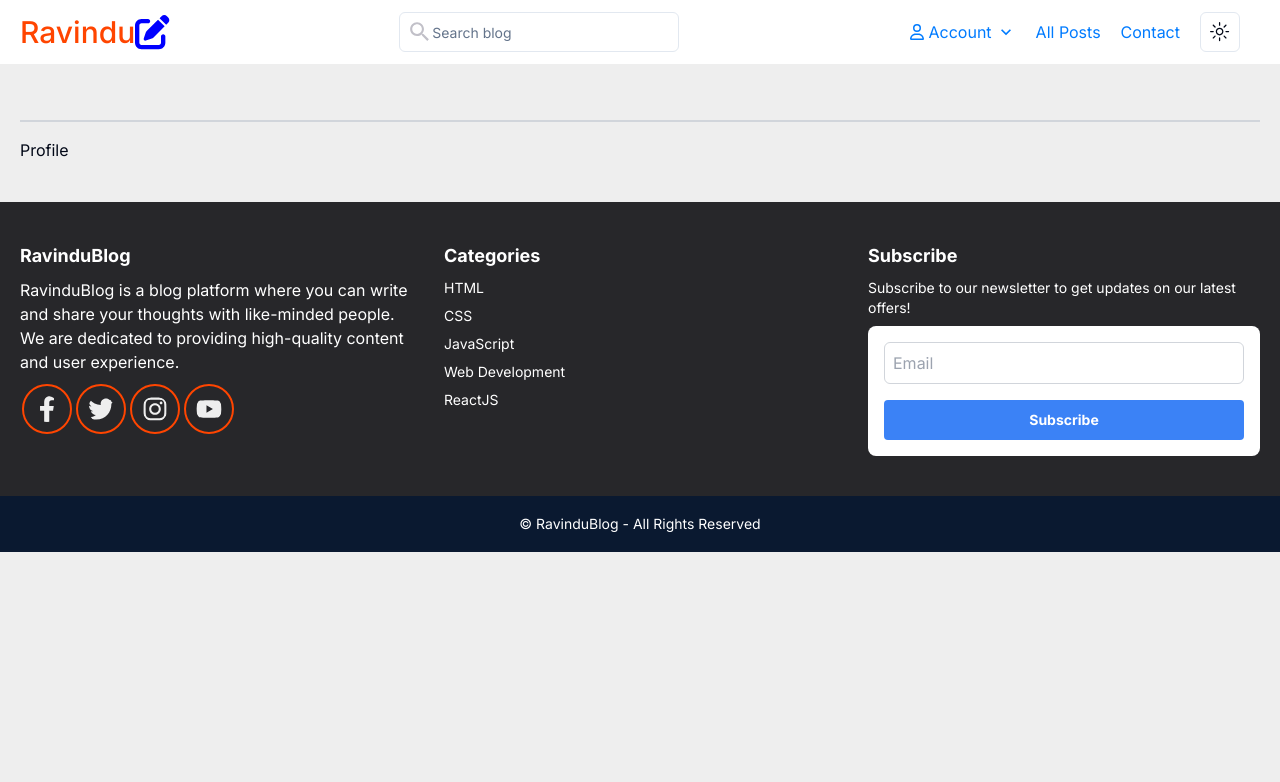
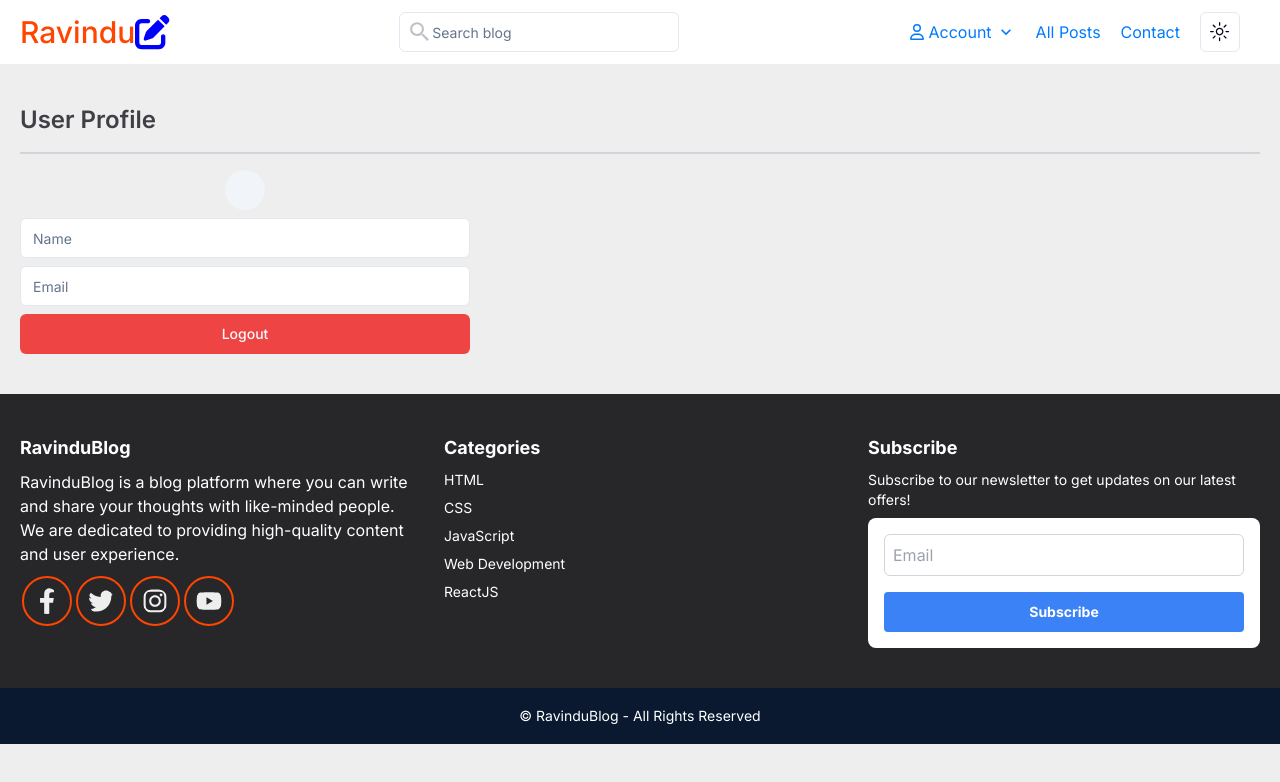
Before and after one commit to IT22898920/Fullstack-NextJS-RavinduBlog-AI-, a Next.js app: page /profile in a window 1280 px wide. Shown: the top 782 px of the page. Built offline with nearby package versions, Linux system fonts and the light colour scheme; no server answers.

Commit message:
profile  edit

```diff
--- a/next.config.mjs
+++ b/next.config.mjs
@@ -1,4 +1,35 @@
 /** @type {import('next').NextConfig} */
-const nextConfig = {};
+const nextConfig = {
+  images: {
+    // domains: ["i.ibb.co"]
+    remotePatterns: [
+      {
+        protocol: "https",
+        hostname: "lh3.googleusercontent.com",
+        pathname: "**",
+      },
+      {
+        protocol: "https",
+        hostname: "avatars.githubusercontent.com",
+        pathname: "**",
+      },
+      {
+        protocol: "https",
+        hostname: "i.ibb.co",
+        pathname: "**",
+      },
+      {
+        protocol: "http",
+        hostname: "res.cloudinary.com",
+        pathname: "**",
+      },
+      {
+        protocol: "https",
+        hostname: "course.zinotrustacademy.com",
+        pathname: "**",
+      },
+    ],
+  },
+};
 
 export default nextConfig;
--- a/package.json
+++ b/package.json
@@ -10,6 +10,7 @@
   },
   "dependencies": {
     "@hookform/resolvers": "^3.9.0",
+    "@radix-ui/react-avatar": "^1.1.0",
     "@radix-ui/react-dialog": "^1.1.1",
     "@radix-ui/react-dropdown-menu": "^2.1.1",
     "@radix-ui/react-icons": "^1.3.0",
--- /dev/null
+++ b/src/@/components/ui/avatar.jsx
@@ -0,0 +1,35 @@
+"use client"
+
+import * as React from "react"
+import * as AvatarPrimitive from "@radix-ui/react-avatar"
+
+import { cn } from "@/lib/utils"
+
+const Avatar = React.forwardRef(({ className, ...props }, ref) => (
+  <AvatarPrimitive.Root
+    ref={ref}
+    className={cn("relative flex h-10 w-10 shrink-0 overflow-hidden rounded-full", className)}
+    {...props} />
+))
+Avatar.displayName = AvatarPrimitive.Root.displayName
+
+const AvatarImage = React.forwardRef(({ className, ...props }, ref) => (
+  <AvatarPrimitive.Image
+    ref={ref}
+    className={cn("aspect-square h-full w-full", className)}
+    {...props} />
+))
+AvatarImage.displayName = AvatarPrimitive.Image.displayName
+
+const AvatarFallback = React.forwardRef(({ className, ...props }, ref) => (
+  <AvatarPrimitive.Fallback
+    ref={ref}
+    className={cn(
+      "flex h-full w-full items-center justify-center rounded-full bg-muted",
+      className
+    )}
+    {...props} />
+))
+AvatarFallback.displayName = AvatarPrimitive.Fallback.displayName
+
+export { Avatar, AvatarImage, AvatarFallback }
--- a/src/app/profile/page.jsx
+++ b/src/app/profile/page.jsx
@@ -1,13 +1,14 @@
 import Profile from "@/components/profile/Profile";
+import PageTitle from "@/components/widgets/PageTitle";
 import { Separator } from "components/ui/separator";
-// import PageTitle from "components/widgets/PageTitle";
 import React from "react";
 
 export default function page() {
+
   return (
     <section>
       <div className="container">
-        {/* <PageTitle title="User Profile" /> */}
+        <PageTitle title="User Profile" />
         <Separator className="my-4 border-b-[2px] border-gray-300" />
         <Profile />
       </div>
--- a/src/components/profile/Profile.jsx
+++ b/src/components/profile/Profile.jsx
@@ -1,7 +1,56 @@
+"use client";
+import { signOut, useSession } from 'next-auth/react';
 import React from 'react';
+import { Input } from '../ui/input';
+import { Button } from '../ui/button';
+import { Avatar, AvatarFallback, AvatarImage } from "@/components/ui/avatar";
 
-export default function Profile() {
+function Profile() {
+  const { data: session, status } = useSession();
+  console.log(session);
+
   return (
-    <div>Profile</div>
+    <div className="w-[450px] space-y-2">
+      <div className="--center-all">
+        <UserAvatar />
+      </div>
+      <Input
+        type="text"
+        placeholder="Name"
+        value={session?.user?.name}
+        className="text-color-dark"
+      />
+      <Input
+        type="email"
+        placeholder="Email"
+        value={session?.user?.email}
+        className="text-color-dark"
+      />
+      <Button
+        className="w-full"
+        variant={"destructive"}
+        onClick={() => signOut()}
+      >
+        Logout
+      </Button>
+    </div>
   );
 }
+
+export function UserAvatar() {
+  const { data: session } = useSession();
+
+  return (
+    <>
+      <div className="--center-all">
+        <Avatar>
+          <AvatarImage src={session?.user?.image} />
+          <AvatarFallback>{session?.user?.name?.slice(0, 2)}
+          </AvatarFallback>
+        </Avatar>
+      </div>
+    </>
+  );
+}
+
+export default Profile;
--- /dev/null
+++ b/src/components/widgets/PageTitle.jsx
@@ -0,0 +1,18 @@
+import { cn } from "@/lib/utils";
+import React from "react";
+
+export default function PageTitle({ title, className }) {
+  return <h1 className={cn("text-2xl font-semibold", className)}>{title}</h1>;
+}
+
+export function SectionTitle({ title, bgColor, textColor }) {
+  return (
+    <div
+      className={`h-10 p-2 bg-gray-300 text-base border-dark mb-2 ${bgColor}`}
+    >
+      <p className={`text-gray-800 text-base font-semibold ${textColor}`}>
+        {title}
+      </p>
+    </div>
+  );
+}
--- /dev/null
+++ b/src/middleware.js
@@ -0,0 +1,3 @@
+export { default } from "next-auth/middleware";
+
+export const config = { matcher: ["/profile"] };
```
Also changed, not shown: 1 other file (tests, documents, lock files or other folders).
